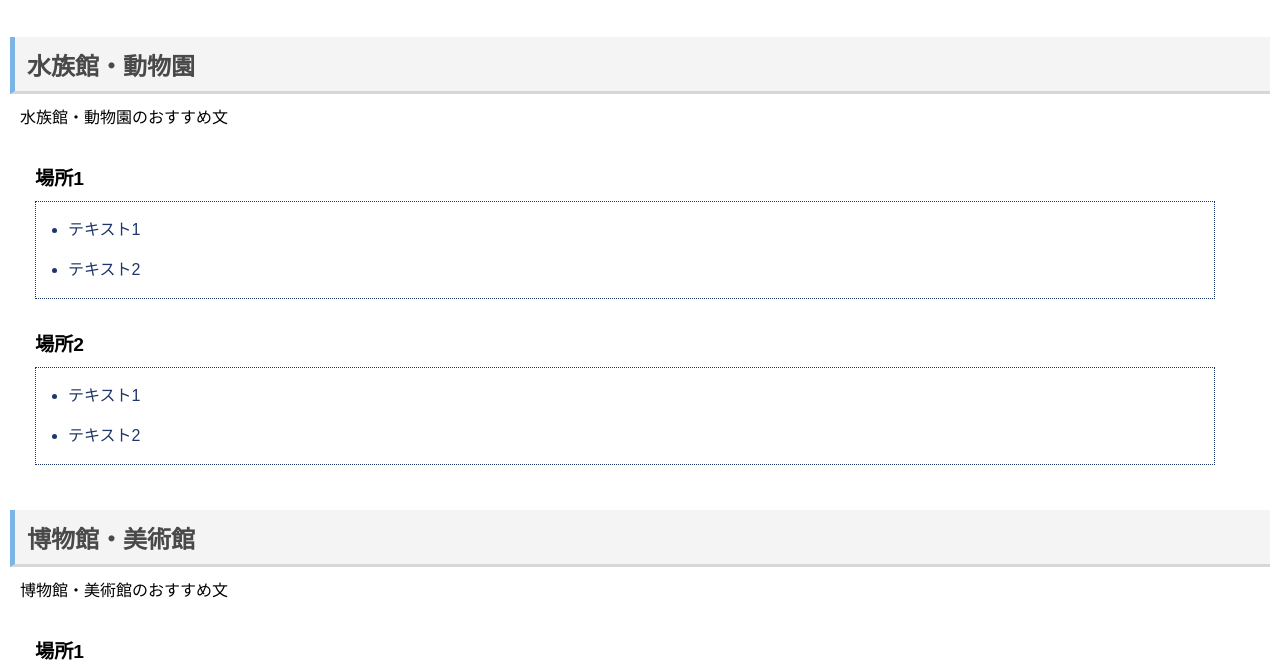
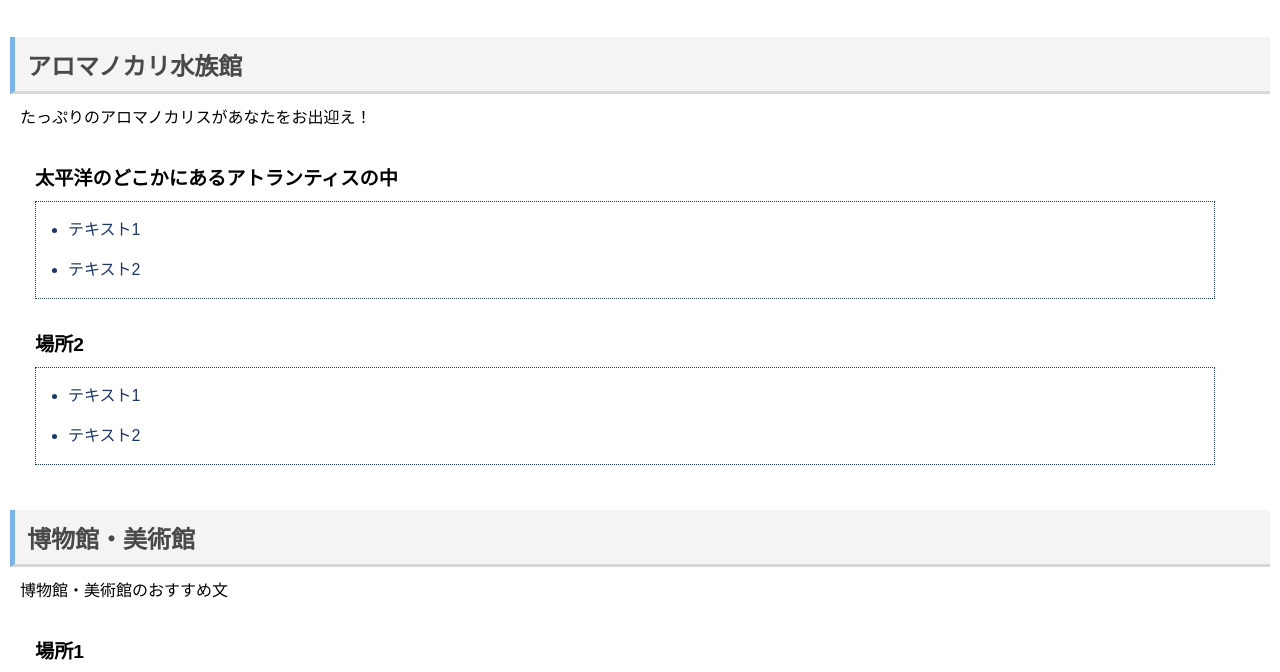
Before and after one commit to FutoYoshizuka/TokyoHTML1, a plain HTML site: page index.html in a window 1280 px wide. Shown: the part 103-775 px from the top of the page. Drawn offline with Linux system fonts and the light colour scheme.

Commit message:
Update index.html
水族館名、場所変更

```diff
--- a/index.html
+++ b/index.html
@@ -17,11 +17,11 @@
 <article>
 
 <section>
-    <h2>水族館・動物園</h2>
-    <p>水族館・動物園のおすすめ文</p>
+    <h2>アロマノカリ水族館</h2>
+    <p>たっぷりのアロマノカリスがあなたをお出迎え！</p>
 
     <dl>
-        <dt>場所1</dt>
+        <dt>太平洋のどこかにあるアトランティスの中</dt>
         <dd>
             <ul>
                 <li>テキスト1</li>
```
